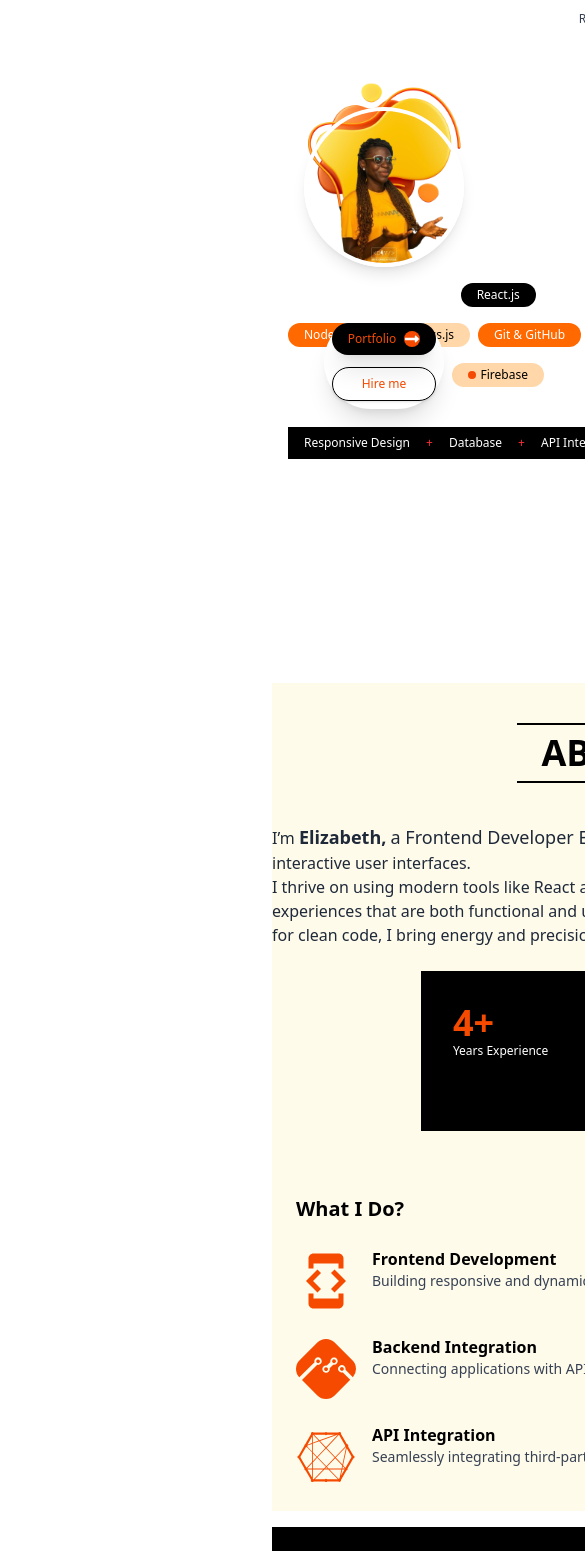
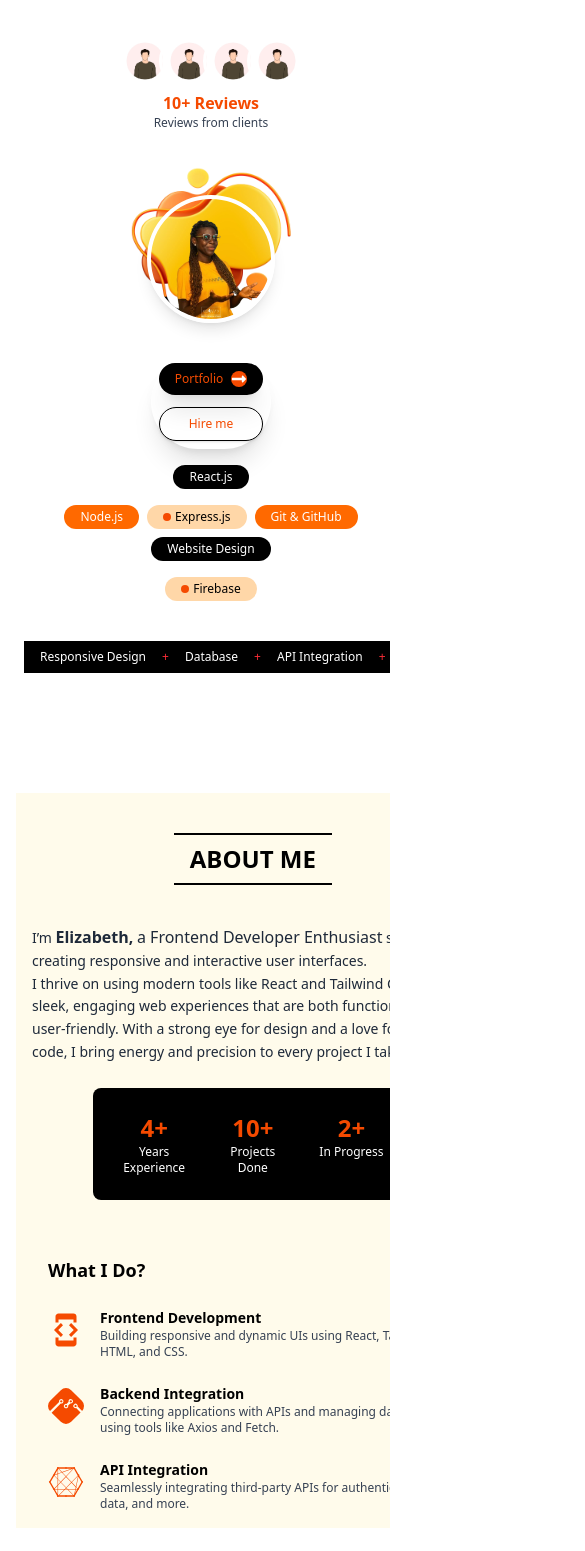
Before and after one commit to bethheal/elizabethPortfolio, a React (Vite) app: page / in a window 390 px wide. Shown: the part 297-1848 px from the top of the page, 585 px wide, since content can reach past the window. Built offline with nearby package versions, Linux system fonts and the light colour scheme.

Commit message:
responsiveness for mobile

```diff
--- a/src/components/RootLayout.jsx
+++ b/src/components/RootLayout.jsx
@@ -25,29 +25,26 @@ function RootLayout() {
  return (
   <div className="flex">
     <SideBar />
-      <main className="flex-1 ml-64 p-4">
+    <main className="flex-1 p-4 sm:ml-64">
       <section id="home" className="min-h-screen">
         <Home />
       </section>
-
       <section id="about" className="min-h-screen">
         <About />
       </section>
-
       <section id="resume" className="min-h-screen">
         <Resume />
       </section>
-
       <section id="portfolio" className="min-h-screen">
         <Portfolio />
       </section>
-
       <section id="contact" className="min-h-screen">
         <Contact />
       </section>
     </main>
   </div>
 );
+
 }
 
 export default RootLayout;
--- a/src/index.css
+++ b/src/index.css
@@ -3,4 +3,6 @@
 
 html, body {
   scroll-behavior: smooth; /* Optional: adds smooth scroll */
+  overflow-x: hidden;
+
 }
--- a/src/pages/About.jsx
+++ b/src/pages/About.jsx
@@ -3,77 +3,102 @@ import { SiMongoosedotws } from "react-icons/si";
 import { MdOutlineDeveloperMode } from "react-icons/md";
 import { FaConnectdevelop } from "react-icons/fa";
 
-
 const About = () => {
   return (
-    <section id="about" className="bg-amber-50 my-10 pt-10 lg:px-24 md:my-20">
+    <section
+      id="about"
+      className="bg-amber-50 my-10 pt-10 px-4 sm:px-8 md:px-16 lg:px-24 md:my-20"
+    >
+      {/* Section Title */}
       <div className="text-center mb-10">
-        <h2 className="text-4xl font-bold border-y-2 inline-block px-6 py-2">ABOUT ME</h2>
+        <h2 className="text-2xl sm:text-3xl md:text-4xl font-bold border-y-2 inline-block px-4 sm:px-6 py-2">
+          ABOUT ME
+        </h2>
       </div>
 
       <div className="grid grid-cols-1 lg:grid-cols-2 gap-10">
         {/* Left Section */}
         <div>
-         <p className="text-medium font-light text-gray-800 mb-6">
-  I’m <span className="font-bold text-lg">Elizabeth,</span>{" "}
-  <span className="font-light text-lg">a Frontend Developer Enthusiast</span>{" "}
-  skilled in creating responsive and interactive user interfaces. <br />
-  I thrive on using modern tools like React and Tailwind CSS to build sleek,
-  engaging web experiences that are both functional and user-friendly. With a strong eye for design and a love for clean code, I bring energy and precision to every project I take on.
+          <p className="text-sm sm:text-base md:text-lg font-light text-gray-800 mb-6 leading-relaxed">
+            I’m{" "}
+            <span className="font-bold text-base sm:text-lg">
+              Elizabeth,
+            </span>{" "}
+            <span className="font-light text-base sm:text-lg">
+              a Frontend Developer Enthusiast
+            </span>{" "}
+            skilled in creating responsive and interactive user interfaces.
+            <br />
+            I thrive on using modern tools like React and Tailwind CSS to build
+            sleek, engaging web experiences that are both functional and
+            user-friendly. With a strong eye for design and a love for clean
+            code, I bring energy and precision to every project I take on.
           </p>
 
+          {/* Stats */}
           <div className="flex justify-center">
-  <div className="grid grid-cols-3 bg-black text-white p-8 gap-10   max-w-md md:max-w-xl lg:max-w-2xl">
-            <div>
-              <p className="text-4xl font-bold text-orange-600">4+</p>
-              <p className="text-xs">Years Experience</p>
+            <div className="grid grid-cols-3 bg-black text-white p-6 sm:p-8 gap-6 sm:gap-10 max-w-xs sm:max-w-md md:max-w-xl lg:max-w-2xl rounded-lg">
+              <div className="text-center">
+                <p className="text-2xl sm:text-3xl md:text-4xl font-bold text-orange-600">
+                  4+
+                </p>
+                <p className="text-xs sm:text-sm">Years Experience</p>
               </div>
-            <div>
-            <p className="text-4xl font-bold text-orange-600">10+</p>
-              <p className="text-xs">Projects Done</p>
+              <div className="text-center">
+                <p className="text-2xl sm:text-3xl md:text-4xl font-bold text-orange-600">
+                  10+
+                </p>
+                <p className="text-xs sm:text-sm">Projects Done</p>
               </div>
-            <div>
-            <p className="text-4xl font-bold text-orange-600">2+</p>
-              <p className="text-xs">In Progress</p>
-            </div>
-            <div>
-            {/* <p className="text-4xl font-bold text-orange-600">2+</p>
-              <p className="text-xs">Planning</p> */}
+              <div className="text-center">
+                <p className="text-2xl sm:text-3xl md:text-4xl font-bold text-orange-600">
+                  2+
+                </p>
+                <p className="text-xs sm:text-sm">In Progress</p>
               </div>
             </div>
           </div>
         </div>
 
         {/* Right Section */}
-      <div className="p-6">
-  <h3 className="text-xl font-bold mb-6">What I Do?</h3>
+        <div className="p-4 sm:p-6">
+          <h3 className="text-lg sm:text-xl font-bold mb-6">What I Do?</h3>
           <ul className="space-y-6">
             <li className="flex items-start gap-4">
-      <MdOutlineDeveloperMode className="text-6xl text-orange-600 mt-1" />
+              <MdOutlineDeveloperMode className="text-4xl sm:text-5xl md:text-6xl text-orange-600 flex-shrink-0 mt-1" />
               <div>
-        <h4 className="font-semibold">Frontend Development</h4>
-        <p className="text-sm text-gray-700">
-          Building responsive and dynamic UIs using React, Tailwind CSS, HTML, and CSS.
+                <h4 className="font-semibold text-sm sm:text-base">
+                  Frontend Development
+                </h4>
+                <p className="text-xs sm:text-sm text-gray-700">
+                  Building responsive and dynamic UIs using React, Tailwind CSS,
+                  HTML, and CSS.
                 </p>
               </div>
             </li>
 
             <li className="flex items-start gap-4">
-      <SiMongoosedotws className="text-6xl text-orange-600 mt-1" />
+              <SiMongoosedotws className="text-4xl sm:text-5xl md:text-6xl text-orange-600 flex-shrink-0 mt-1" />
               <div>
-        <h4 className="font-semibold">Backend Integration</h4>
-        <p className="text-sm text-gray-700">
-          Connecting applications with APIs and managing data flow using tools like Axios and Fetch.
+                <h4 className="font-semibold text-sm sm:text-base">
+                  Backend Integration
+                </h4>
+                <p className="text-xs sm:text-sm text-gray-700">
+                  Connecting applications with APIs and managing data flow using
+                  tools like Axios and Fetch.
                 </p>
               </div>
             </li>
 
             <li className="flex items-start gap-4">
-      <FaConnectdevelop className="text-6xl text-orange-600 mt-1" />
+              <FaConnectdevelop className="text-4xl sm:text-5xl md:text-6xl text-orange-600 flex-shrink-0 mt-1" />
               <div>
-        <h4 className="font-semibold">API Integration</h4>
-        <p className="text-sm text-gray-700">
-          Seamlessly integrating third-party APIs for authentication, data, and more.
+                <h4 className="font-semibold text-sm sm:text-base">
+                  API Integration
+                </h4>
+                <p className="text-xs sm:text-sm text-gray-700">
+                  Seamlessly integrating third-party APIs for authentication,
+                  data, and more.
                 </p>
               </div>
             </li>
--- a/src/pages/Home.jsx
+++ b/src/pages/Home.jsx
@@ -6,21 +6,18 @@ import { Link } from "react-scroll";
 
 const Home = () => {
   return (
-    <>
     <section
       id="home"
-        className="flex flex-col items-center min-h-screen mb-30 relative px-4 sm:px-6 overflow-x-hidden"
+      className="flex flex-col items-center min-h-screen mb-30 relative px-2 sm:px-6 w-full max-w-screen overflow-x-hidden"
     >
       {/* Header Greeting */}
-        <div className="pt-20 sm:pt-28 font-semibold flex flex-col items-center justify-center h-20 w-full text-center">
+      <div className="pt-20 sm:pt-28 font-semibold flex flex-col items-center text-center w-full px-2 break-words">
         <h1 className="text-medium text-base sm:text-lg md:text-xl">
           Hello There
         </h1>
         <h2 className="text-2xl sm:text-3xl md:text-4xl lg:text-5xl">
           I'm{" "}
-            <span className="italic text-orange-600">
-              Elizabeth Dowuona
-            </span>
+          <span className="italic text-orange-600">Elizabeth Dowuona</span>
         </h2>
         <p className="text-gray-600 text-xs sm:text-sm md:text-base">
           Software Developer
@@ -28,11 +25,12 @@ const Home = () => {
       </div>
 
       {/* Main Content */}
-        <div className="flex flex-col  lg:flex-row pt-8 lg:pt-20 gap-8 sm:gap-10 items-start justify-center w-full">
+      <div className="flex flex-col lg:flex-row flex-wrap pt-8 lg:pt-20 gap-4 sm:gap-8 items-center lg:items-start justify-center w-full text-center lg:text-left">
+
         {/* Left Section */}
-  <div className="flex flex-col px-2 sm:px-4 lg:p-1 text-center lg:text-left flex-1">
+        <div className="flex flex-col items-center lg:items-start px-2 sm:px-4 flex-1 min-w-[200px] max-w-full break-words">
           <FaQuoteLeft className="self-center lg:self-start" />
-    <p className="font-light w-full text-xs sm:text-sm text-gray-700 mt-4 mb-8">
+          <p className="font-light text-xs sm:text-sm text-gray-700 mt-4 mb-8">
             Passionate about turning ideas into intuitive digital experiences,
             I specialize in building responsive, user-focused interfaces.
             I thrive in collaborative environments, constantly seek to learn
@@ -51,24 +49,24 @@ const Home = () => {
         </div>
 
         {/* Middle Section */}
-  <div className="flex flex-1 flex-col items-center justify-center">
+        <div className="flex flex-1 flex-col items-center justify-center min-w-[200px] max-w-full">
           <div className="relative flex flex-col items-center w-full mx-auto">
             {/* Background Image */}
             <img
               src={bgImg}
               alt="Background"
-        className="w-full h-48 sm:h-56 lg:h-64 object-cover rounded-xl"
+              className="w-full max-w-full h-48 sm:h-56 lg:h-64 object-cover object-center rounded-xl"
             />
 
             {/* Profile Image */}
             <img
               src={profileImg}
               alt="Profile"
-        className="w-40 h-40 sm:w-56 sm:h-56 lg:w-72 lg:h-72 object-cover rounded-full border-4 border-white shadow-lg absolute top-12 sm:top-14 lg:top-8 z-10"
+              className="w-32 h-32 sm:w-48 sm:h-48 lg:w-72 lg:h-72 object-cover object-center rounded-full border-4 border-white shadow-lg absolute sm:top-14 lg:top-8 top-12 z-10 max-w-full mx-auto"
             />
 
             {/* Buttons */}
-      <div className="absolute top-[calc(100%+4rem)] flex flex-col sm:flex-row gap-3 z-20 bg-white p-2 rounded-full shadow-xl">
+            <div className="relative sm:absolute sm:top-[calc(100%+4rem)] flex flex-col sm:flex-row flex-wrap gap-3 z-20 bg-white p-2 rounded-full shadow-xl mt-4 sm:mt-0">
               <Link
                 to="portfolio"
                 smooth={true}
@@ -88,14 +86,14 @@ const Home = () => {
         </div>
 
         {/* Right Section */}
-  <div className="flex flex-col items-center space-y-4 flex-1">
+        <div className="flex flex-col items-center lg:items-center space-y-4 flex-1 min-w-[200px] max-w-full">
           <div>
             <p className="bg-black text-white px-4 py-1 rounded-full text-xs sm:text-sm font-medium">
               React.js
             </p>
           </div>
 
-    <div className="flex flex-wrap justify-center gap-2 sm:gap-3">
+          <div className="flex flex-wrap justify-center lg:justify-center gap-2 sm:gap-3">
             <p className="bg-orange-500 text-white px-4 py-1 rounded-full text-xs sm:text-sm font-medium">
               Node.js
             </p>
@@ -120,10 +118,9 @@ const Home = () => {
         </div>
       </div>
 
-
       {/* Skills Scroller */}
-        <div className="w-full relative bg-black py-2 mt-10 sm:mt-20">
-          <div className="flex animate-scroll justify-between items-center whitespace-nowrap overflow-x-auto px-4 text-xs sm:text-sm space-x-4">
+      <div className="w-full relative bg-black py-2 mt-10 sm:mt-20 overflow-x-auto no-scrollbar">
+        <div className="flex animate-scroll items-center whitespace-nowrap px-4 text-xs sm:text-sm space-x-4 max-w-full">
           <span className="text-white">Responsive Design</span>
           <span className="text-red-500">+</span>
           <span className="text-white">Database</span>
@@ -138,7 +135,6 @@ const Home = () => {
         </div>
       </div>
     </section>
-    </>
   );
 };
 
```
Also changed, not shown: src/pages/Contact.jsx (+41 -22 lines), src/pages/Resume.jsx (+28 -38 lines). Lines whose indentation alone changed are shown as unchanged.
